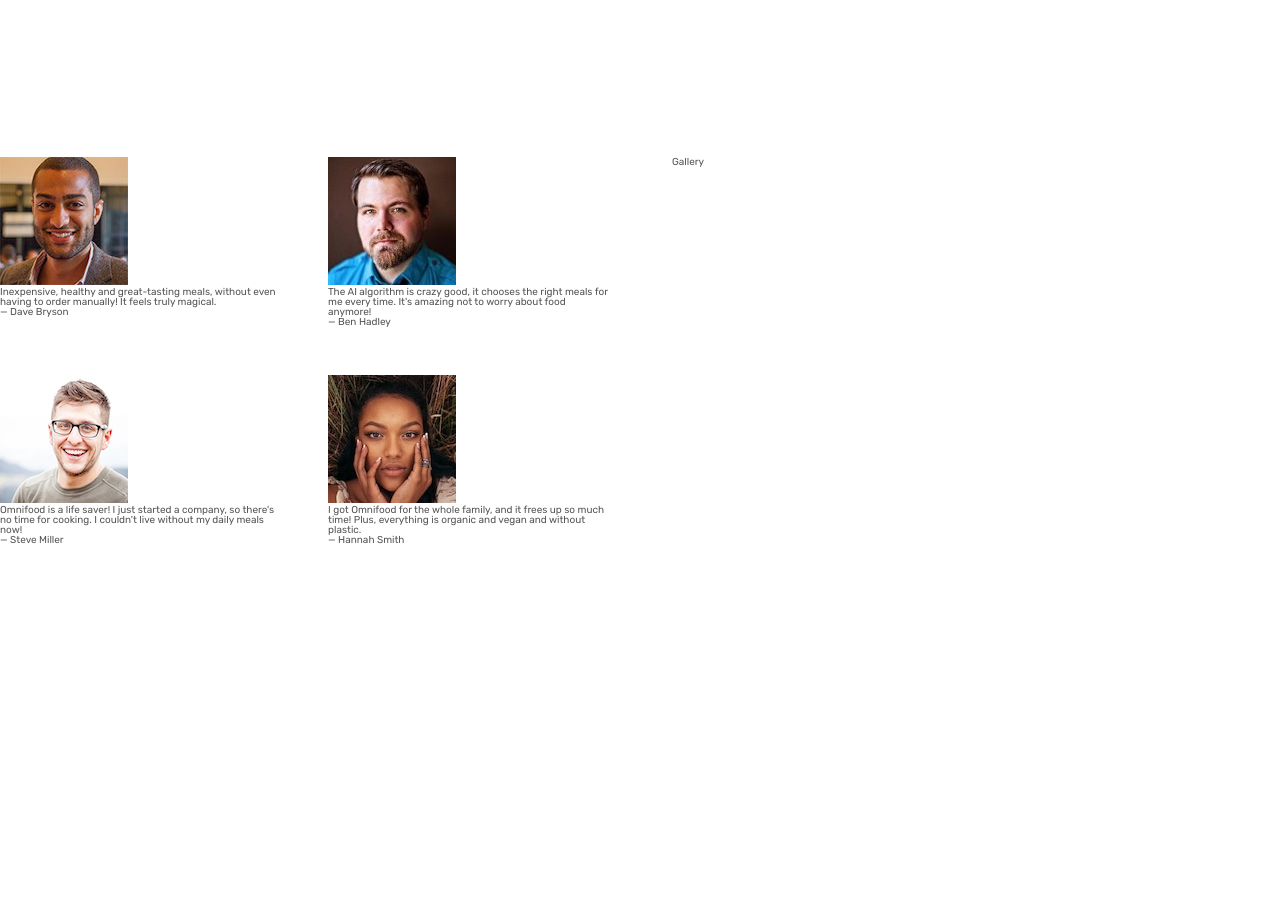
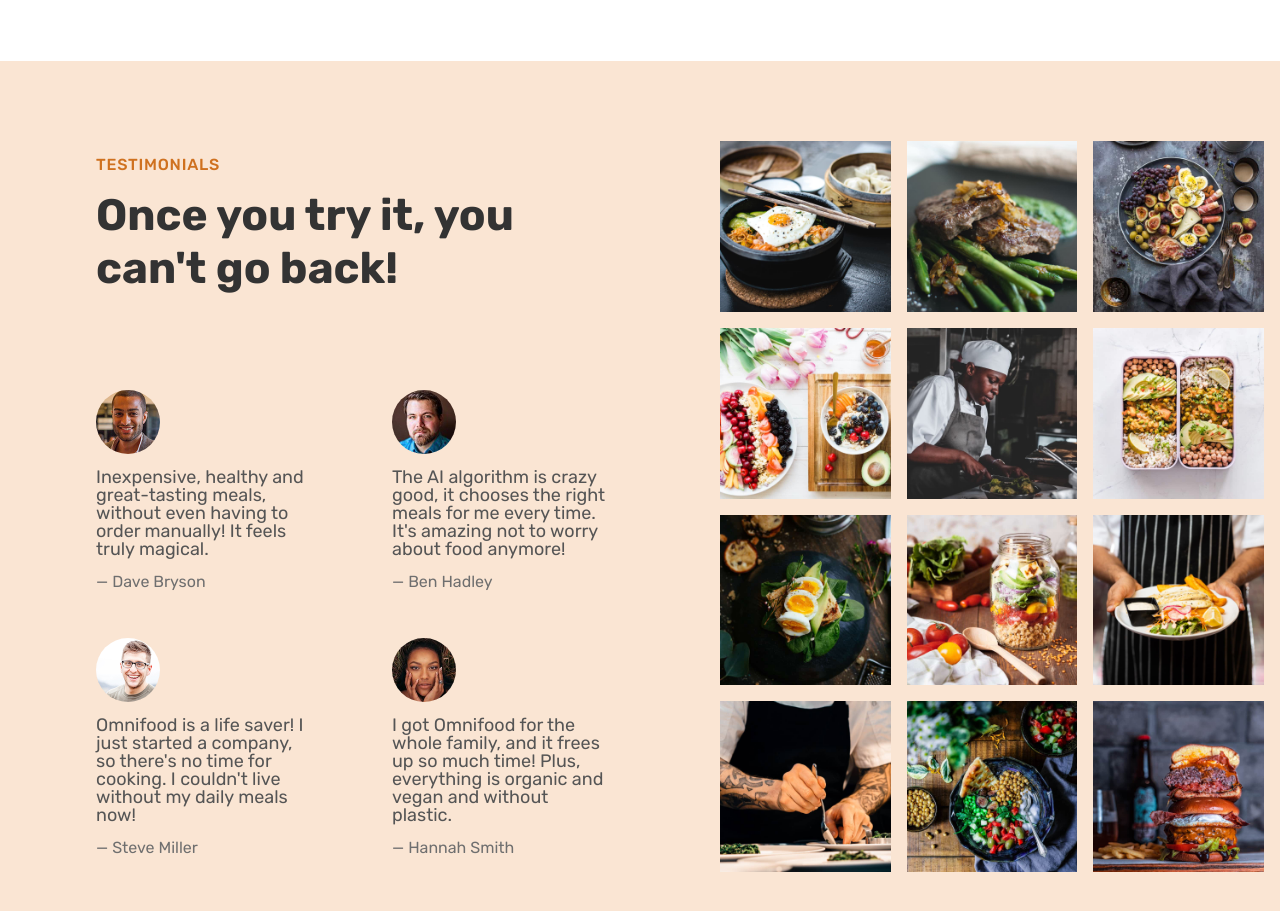
Before and after one commit to Pathholder1806/html-omnifood, a plain HTML site: page index.html in a window 1280 px wide. Shown: the part 3500-4411 px from the top of the page. Before the commit the page ends 4141 px from the top, so only its background shows below. Drawn offline with nearby package versions, Linux system fonts and the light colour scheme.

Commit message:
'testimonials' section complete

```diff
--- a/css/general.css
+++ b/css/general.css
@@ -10,7 +10,7 @@
 
 --- 02 COLORS
 
-- Primary: #e67e22, #51cf66, #fcc419, #94d82d
+- Primary: #e67e22, #51cf66, #fcc419, #94d82d, #6f6f6f
 - Tints: #fdf2e9, #fae5d3
 - Shades: #cf711f
 
--- a/css/style.css
+++ b/css/style.css
@@ -325,11 +325,58 @@
 /************************************/
 
 .section-testimonials {
-    padding: 9.6rem 0;
+    background-color: #fae5d3;
+    display: grid;
+    grid-template-columns: 55fr 45fr;
+    align-items: center;
+}
+
+.testimonials-container {
+    padding: 9.6rem;
 }
 
 .testimonials {
     display: grid;
     grid-template-columns: repeat(2, 1fr);
-    gap: 4.8rem;
+    row-gap: 4.8rem;
+    column-gap: 8rem;
 }
+
+.testimonial-img {
+    width: 6.4rem;
+    border-radius: 50%;
+    margin-bottom: 1.2rem;
+}
+
+.testimonial-text {
+    font-size: 1.8rem;
+    line-height: 1.8rem;
+    margin-bottom: 1.6rem;
+}
+
+.testimonial-name {
+    font-size: 1.6rem;
+    color: #6f6f6f;
+}
+
+.gallery {
+    display: grid;
+    grid-template-columns: repeat(3, 1fr);
+    gap: 1.6rem;
+    padding: 1.6rem;
+}
+
+.gallery-item {
+    overflow: hidden;
+
+}
+
+.gallery-item img {
+    display: block;
+    width: 100%;
+    transition: all 0.3s;
+}
+
+.gallery-item img:hover {
+    transform: scale(1.1);
+}
--- a/index.html
+++ b/index.html
@@ -388,8 +388,13 @@
                 </div>
             </section>
 
-            <section class="section-testimonials grid grid--2-cols">
-                <div class="testimonials grid grid--2-cols">
+            <section class="section-testimonials">
+                <div class="testimonials-container">
+                    <span class="subheading">Testimonials</span>
+                    <h2 class="heading-secondary">
+                        Once you try it, you can't go back!
+                    </h2>
+                    <div class="testimonials">
                         <figure class="testimonial">
                             <img
                                 class="testimonial-img"
@@ -411,9 +416,9 @@
                                 alt="Photo of customer Ben Hadley"
                             />
                             <blockquote class="testimonial-text">
-                            The AI algorithm is crazy good, it chooses the right
-                            meals for me every time. It's amazing not to worry
-                            about food anymore!
+                                The AI algorithm is crazy good, it chooses the
+                                right meals for me every time. It's amazing not
+                                to worry about food anymore!
                             </blockquote>
                             <p class="testimonial-name">&mdash; Ben Hadley</p>
                         </figure>
@@ -425,9 +430,9 @@
                                 alt="Photo of customer Steve Miller"
                             />
                             <blockquote class="testimonial-text">
-                            Omnifood is a life saver! I just started a company,
-                            so there's no time for cooking. I couldn't live
-                            without my daily meals now!
+                                Omnifood is a life saver! I just started a
+                                company, so there's no time for cooking. I
+                                couldn't live without my daily meals now!
                             </blockquote>
                             <p class="testimonial-name">&mdash; Steve Miller</p>
                         </figure>
@@ -439,15 +444,89 @@
                                 alt="Photo of customer Hannah Smith"
                             />
                             <blockquote class="testimonial-text">
-                            I got Omnifood for the whole family, and it frees up
-                            so much time! Plus, everything is organic and vegan
-                            and without plastic.
+                                I got Omnifood for the whole family, and it
+                                frees up so much time! Plus, everything is
+                                organic and vegan and without plastic.
                             </blockquote>
                             <p class="testimonial-name">&mdash; Hannah Smith</p>
                         </figure>
                     </div>
+                </div>
 
-                <div class="gallery">Gallery</div>
+                <div class="gallery">
+                    <figure class="gallery-item">
+                        <img
+                            src="./img/gallery/gallery-1.jpg"
+                            alt="Photo of beautifully arranged food"
+                        />
+                    </figure>
+                    <figure class="gallery-item">
+                        <img
+                            src="./img/gallery/gallery-2.jpg"
+                            alt="Photo of beautifully arranged food"
+                        />
+                    </figure>
+                    <figure class="gallery-item">
+                        <img
+                            src="./img/gallery/gallery-3.jpg"
+                            alt="Photo of beautifully arranged food"
+                        />
+                    </figure>
+                    <figure class="gallery-item">
+                        <img
+                            src="./img/gallery/gallery-4.jpg"
+                            alt="Photo of beautifully arranged food"
+                        />
+                    </figure>
+                    <figure class="gallery-item">
+                        <img
+                            src="./img/gallery/gallery-5.jpg"
+                            alt="Photo of beautifully arranged food"
+                        />
+                    </figure>
+                    <figure class="gallery-item">
+                        <img
+                            src="./img/gallery/gallery-6.jpg"
+                            alt="Photo of beautifully arranged food"
+                        />
+                    </figure>
+                    <figure class="gallery-item">
+                        <img
+                            src="./img/gallery/gallery-7.jpg"
+                            alt="Photo of beautifully arranged food"
+                        />
+                    </figure>
+                    <figure class="gallery-item">
+                        <img
+                            src="./img/gallery/gallery-8.jpg"
+                            alt="Photo of beautifully arranged food"
+                        />
+                    </figure>
+                    <figure class="gallery-item">
+                        <img
+                            src="./img/gallery/gallery-9.jpg"
+                            alt="Photo of beautifully arranged food"
+                        />
+                    </figure>
+                    <figure class="gallery-item">
+                        <img
+                            src="./img/gallery/gallery-10.jpg"
+                            alt="Photo of beautifully arranged food"
+                        />
+                    </figure>
+                    <figure class="gallery-item">
+                        <img
+                            src="./img/gallery/gallery-11.jpg"
+                            alt="Photo of beautifully arranged food"
+                        />
+                    </figure>
+                    <figure class="gallery-item">
+                        <img
+                            src="./img/gallery/gallery-12.jpg"
+                            alt="Photo of beautifully arranged food"
+                        />
+                    </figure>
+                </div>
             </section>
         </main>
         <script
```
Lines whose indentation alone changed are shown as unchanged.
